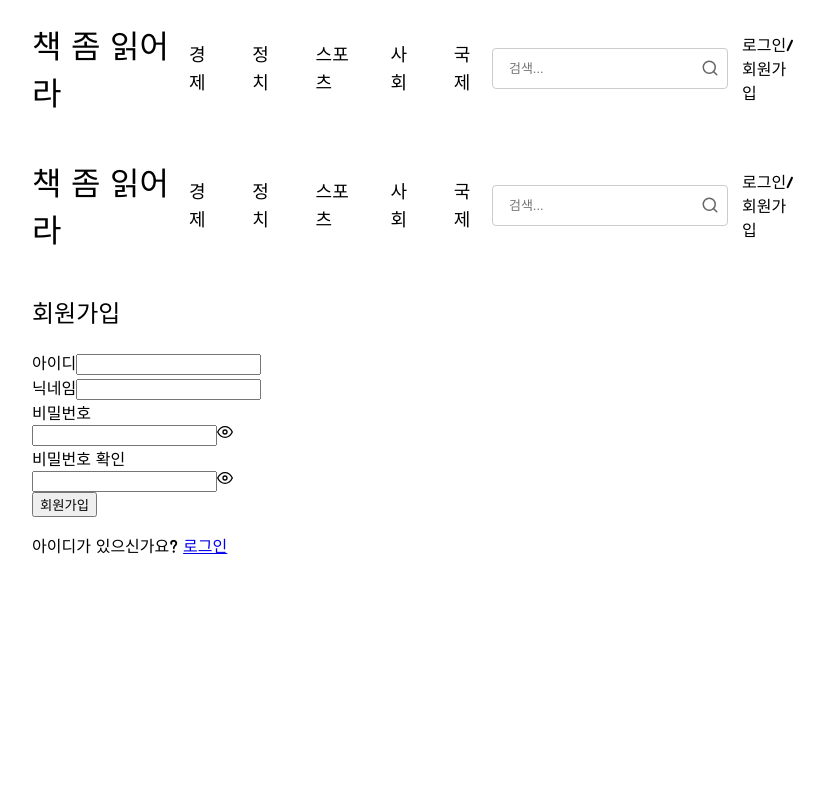
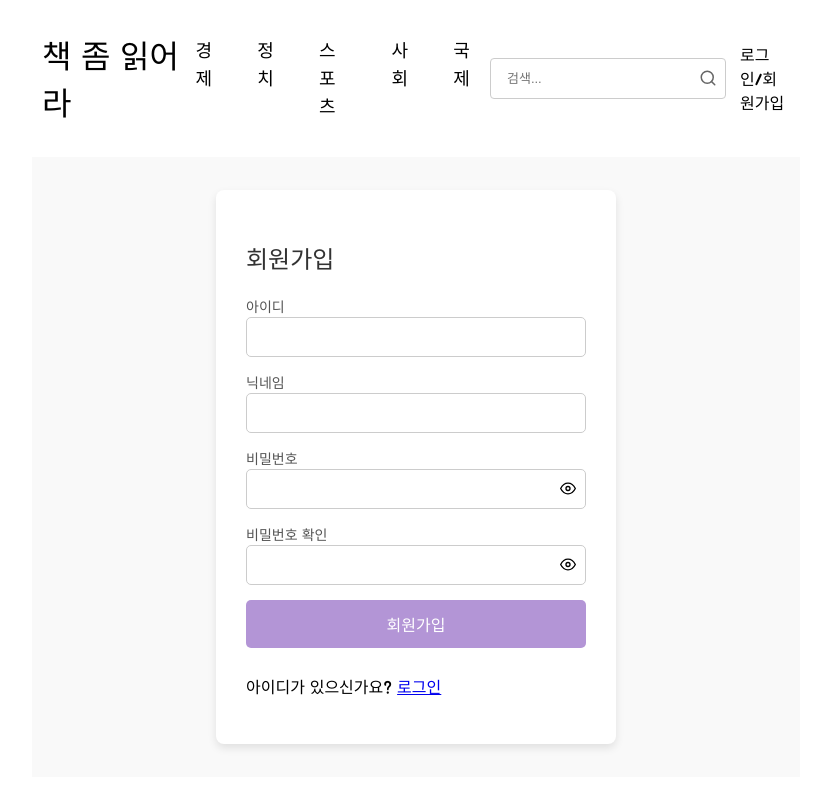
Before and after one commit to elevensheep/ApiProjectReact, a React (Create React App) app: page /signup in a window 1280 px wide. Shown: the top 790 px of the page, without its empty margins (224-1048 px from the left). Built offline with nearby package versions, Linux system fonts and the light colour scheme.

Commit message:
로그인/회원가입, 메인에 axios 적용

```diff
--- a/src/components/Banner.js
+++ b/src/components/Banner.js
@@ -47,7 +47,7 @@ const styles = {
 // 더미 데이터 (배너에 표시할 도서들)
 const books = [
     {
-        title: (<>소년이로 <br />(편혜영 소설집)</>),
+        title: "소년이온다다 <br />(편혜영 소설집)",
         img: "https://shopping-phinf.pstatic.net/main_3243615/32436154262.20221019142158.jpg",
         styles: { backgroundColor: "#222" },
         isbn : "9788932035338"
--- a/src/components/Header.js
+++ b/src/components/Header.js
@@ -1,24 +1,61 @@
-import React, { useState } from "react";
+import React, { useState, useEffect } from "react";
 import { Search, Bookmark, LogIn } from "lucide-react";
 import { Link, useNavigate } from "react-router-dom";
 import "./components.css";
+import axios from "axios";
 
 const styles = {
   wrapper: {
     backgroundColor: "white",
-      padding: "16px",
+    padding: "10px",
     display: "flex",
-      flexDirection : "row",
+    flexDirection: "row",
     justifyContent: "space-between",
     alignItems: "center",
     width: "100%",
-      padding : "0px"
-    }
+  },
 };
 
 function Header() {
   const [search, setSearch] = useState("");
+  const [isLoggedIn, setIsLoggedIn] = useState(false); // 로그인 상태
+
   const navigate = useNavigate();
+
+  // 🔍 로그인 상태 확인
+  useEffect(() => {
+    const checkLogin = async () => {
+      try {
+        await axios.get("http://localhost:8080/", {
+          withCredentials: true, // JWT 쿠키 포함
+        });
+        setIsLoggedIn(true);
+      } catch (error) {
+        setIsLoggedIn(false);
+      }
+    };
+
+    checkLogin();
+  }, []);
+
+  // 🔓 로그아웃 처리
+  const handleLogout = () => {
+    const logout = async () => {
+      try {
+        await axios.get("http://localhost:8080/logout", {
+          withCredentials: true,
+        });
+        setIsLoggedIn(false);
+        alert("로그아웃 되었습니다.");
+        navigate("/login");
+      } catch (error) {
+        console.error("로그아웃 실패:", error);
+        alert("로그아웃 중 오류가 발생했습니다.");
+      }
+    };
+
+    logout();
+  };
 
   // 검색 실행 함수 (Enter 및 아이콘 클릭 시 실행)
   const executeSearch = () => {
@@ -42,13 +79,25 @@ function Header() {
 
   return (
     <header className="header" style={styles.wrapper}>
-            <h1><Link to="/">책 좀 읽어라</Link></h1>
+      <h1>
+        <Link to="/">책 좀 읽어라</Link>
+      </h1>
       <ul className="nav-menu">
-                <li className="nav-item"><Link to="/category/politics">경제</Link></li>
-                <li className="nav-item"><Link to="/category/sports">정치</Link></li>
-                <li className="nav-item"><Link to="/category/economic">스포츠</Link></li>
-                <li className="nav-item"><Link to="/category/society">사회</Link></li>
-                <li className="nav-item"><Link to="/category/world">국제</Link></li>
+        <li className="nav-item">
+          <Link to="/category/politics">경제</Link>
+        </li>
+        <li className="nav-item">
+          <Link to="/category/sports">정치</Link>
+        </li>
+        <li className="nav-item">
+          <Link to="/category/economic">스포츠</Link>
+        </li>
+        <li className="nav-item">
+          <Link to="/category/society">사회</Link>
+        </li>
+        <li className="nav-item">
+          <Link to="/category/world">국제</Link>
+        </li>
       </ul>
 
       <nav className="nav">
@@ -61,12 +110,19 @@ function Header() {
             onKeyDown={handleSearch} // Enter 키 입력 시 검색
             className="search-input"
           />
-                    <Search className="search-icon" size={18} onClick={handleIconClick} /> {/* 🔥 아이콘 클릭 시 검색 실행 */}
+          <Search className="search-icon" size={18} onClick={handleIconClick} />{" "}
+          {/* 🔥 아이콘 클릭 시 검색 실행 */}
         </div>
         <div className="nav-links">
+          {isLoggedIn ? (
+            <button onClick={handleLogout} className="nav-link">
+              로그아웃
+            </button>
+          ) : (
             <Link to="/login" className="nav-link">
               <p>로그인/회원가입</p>
             </Link>
+          )}
         </div>
       </nav>
     </header>
--- a/src/components/Login.js
+++ b/src/components/Login.js
@@ -1,8 +1,9 @@
 import React, { useEffect, useState } from "react";
 import { Link, useLocation, useNavigate } from "react-router-dom";
 import { FiEye, FiEyeOff } from "react-icons/fi";
-// import "./main.css";
-import Header from "./Header";
+import "./components.css";
+import Footer from "./Footer";
+import axios from "axios";
 
 const Login = () => {
   const [userUuid, setUserUuid] = useState("");
@@ -19,7 +20,6 @@ const Login = () => {
       setErrorMessage("로그인 실패! 아이디 또는 비밀번호를 확인하세요.");
     }
   }, [location]);
-
   const handleSubmit = async (e) => {
     e.preventDefault();
 
@@ -29,44 +29,87 @@ const Login = () => {
     }
 
     try {
-      const response = await fetch("http://localhost:8080/login", {
-        method: "POST",
+      const response = await axios.post(
+        "http://localhost:8080/login",
+        {
+          userUuid,
+          userPassword,
+        },
+        {
           headers: {
             "Content-Type": "application/json",
           },
-        body: JSON.stringify({ userUuid, userPassword }),
-        credentials: "include", // 쿠키 기반 인증 유지
-      });
+          withCredentials: true, // 쿠키 포함 (세션 또는 JWT 쿠키 대응)
+        }
+      );
 
-      if (!response.ok) {
-        setErrorMessage("로그인 실패! 아이디 또는 비밀번호를 확인하세요.");
-        return;
-      }
-
-      // 응답이 JSON 형식이 아닐 경우 대비 (빈 응답 방지)
-      const text = await response.text();
-      const data = text ? JSON.parse(text) : {};
-
-      console.log("로그인 성공! JWT:", data.token);
+      // 성공 시 처리
+      console.log("로그인 성공! JWT:", response.data.token);
       alert("로그인 성공!");
       navigate("/");
 
     } catch (error) {
       console.error("서버 요청 오류:", error);
+
+      if (error.response?.status === 401) {
+        setErrorMessage("로그인 실패! 아이디 또는 비밀번호를 확인하세요.");
+      } else {
         setErrorMessage("서버 오류 발생! 관리자에게 문의하세요.");
+      }
     }
   };
 
+
+  // const handleSubmit = async (e) => {
+  //   e.preventDefault();
+
+  //   if (!userUuid || !userPassword) {
+  //     setErrorMessage("아이디와 비밀번호를 입력하세요.");
+  //     return;
+  //   }
+
+  //   try {
+  //     const response = await fetch("http://localhost:8080/login", {
+  //       method: "POST",
+  //       headers: {
+  //         "Content-Type": "application/json",
+  //       },
+  //       body: JSON.stringify({ userUuid, userPassword }),
+  //       credentials: "include", // 쿠키 기반 인증 유지
+  //     });
+
+  //     if (!response.ok) {
+  //       setErrorMessage("로그인 실패! 아이디 또는 비밀번호를 확인하세요.");
+  //       return;
+  //     }
+
+  //     // 응답이 JSON 형식이 아닐 경우 대비 (빈 응답 방지)
+  //     const text = await response.text();
+  //     const data = text ? JSON.parse(text) : {};
+
+  //     console.log("로그인 성공! JWT:", data.token);
+  //     alert("로그인 성공!");
+  //     navigate("/");
+  //   } catch (error) {
+  //     console.error("서버 요청 오류:", error);
+  //     setErrorMessage("서버 오류 발생! 관리자에게 문의하세요.");
+  //   }
+  // };
+
   return (
     <>
-      <Header />
+      <div className="login-page-wrapper">
         <div className="login-container">
-        <h2>로그인</h2>
-        {errorMessage && <div className="error-message">{errorMessage}</div>} {/* 에러 메시지 출력 */}
+          <h2 className="login-title">로그인</h2>
+          {errorMessage && (
+            <div className="error-message">{errorMessage}</div>
+          )}{" "}
+          {/* 에러 메시지 출력 */}
           <form onSubmit={handleSubmit} className="login-form">
             <div className="input-group">
               <label htmlFor="userUuid">아이디</label>
               <input
+                className="sign-input"
                 type="text"
                 id="userUuid"
                 value={userUuid}
@@ -78,23 +121,34 @@ const Login = () => {
               <label htmlFor="userPassword">비밀번호</label>
               <div className="password-wrapper">
                 <input
+                  className="sign-input"
                   type={showPassword ? "text" : "password"}
                   id="userPassword"
                   value={userPassword}
                   onChange={(e) => setUserPassword(e.target.value)}
                   required
                 />
-              <span className="password-eye-icon" onClick={() => setShowPassword(!showPassword)}>
+                <span
+                  className="password-eye-icon"
+                  onClick={() => setShowPassword(!showPassword)}
+                >
                   {showPassword ? <FiEyeOff /> : <FiEye />}
                 </span>
               </div>
             </div>
-          <button type="submit" className="login-btn">로그인</button>
+            <button type="submit" className="login-btn">
+              로그인
+            </button>
           </form>
-        <div className="signup-link">
-          <p>아직 회원이 아니신가요? <Link to="/signup">회원가입</Link></p>
+          <div className="sign-link">
+            <p>
+              아직 회원이 아니신가요? <Link to="/signup">회원가입</Link>
+            </p>
           </div>
         </div>
+      </div>
+      <Footer />
+
     </>
   );
 };
--- a/src/components/Signup.js
+++ b/src/components/Signup.js
@@ -2,9 +2,8 @@ import React, { useState } from "react";
 import { Link, useNavigate } from "react-router-dom";
 import { FiEye, FiEyeOff } from "react-icons/fi";
 import axios from "axios";
-// import './main.css';
+import './components.css';
 import Swal from 'sweetalert2';
-import Header from "./Header";
 
 const Signup = () => {
     const [userUuid, setUserUuid] = useState("");
@@ -20,30 +19,26 @@ const Signup = () => {
 
     const handleSubmit = async (e) => {
         e.preventDefault();
+
+        // 입력값 검증
         if (!userUuid || !userNickname || !userPassword || !confirmPassword) {
           setErrorMessage("모든 필드를 채워주세요.");
-        } else if (userPassword !== confirmPassword) {
+          return;
+        }
+
+        if (userPassword !== confirmPassword) {
           setPasswordMatchError("비밀번호가 일치하지 않습니다.");
-        } else {
+          return;
+        }
+
         try {
-                const response = await fetch("http://localhost:8080/signup", {
-                    method: "POST",
-                    headers: {
-                        "Content-Type": "application/json"
-                    },
-                    body: JSON.stringify({
-                        userUuid: userUuid,
-                        userNickname: userNickname,
-                        userPassword: userPassword
-                    })
+          const response = await axios.post("http://localhost:8080/signup", {
+            userUuid,
+            userNickname,
+            userPassword,
           });
 
-                if (!response.ok) {
-                    throw new Error("서버 응답 실패");
-                }
-
-                const data = await response.json();
-                console.log("회원가입 성공: ", data);
+          console.log("회원가입 성공:", response.data);
 
           Swal.fire({
             icon: "success",
@@ -51,22 +46,32 @@ const Signup = () => {
             showConfirmButton: false,
             timer: 1500
           });
+
+          navigate("/login");
+
         } catch (error) {
           console.error("회원가입 실패:", error);
+
+          let errorMsg = "회원가입에 실패했습니다.";
+
+          if (error.response?.status === 409) {
+            errorMsg = "이미 사용 중인 아이디 또는 닉네임입니다.";
+          } else if (error.response?.data?.message) {
+            errorMsg = error.response.data.message;
+          }
 
           Swal.fire({
             icon: "error",
             title: "회원가입 실패",
-                    text: error.message
+            text: errorMsg,
           });
-            }
-
         }
       };
 
+
+
     return (
-        <>
-            <Header />
+        <div className="signup-page-wrapper">
             <div className="signup-container">
                 <h2>회원가입</h2>
                 {errorMessage && <p className="error-message">{errorMessage}</p>}
@@ -75,6 +80,7 @@ const Signup = () => {
                     <div className="input-group">
                         <label htmlFor="userUuid">아이디</label>
                         <input
+                        className="sign-input"
                             type="text"
                             id="userUuid"
                             value={userUuid}
@@ -85,6 +91,7 @@ const Signup = () => {
                     <div className="input-group">
                         <label htmlFor="userNickname">닉네임</label>
                         <input
+                        className="sign-input"
                             type="text"
                             id="userNickname"
                             value={userNickname}
@@ -96,6 +103,7 @@ const Signup = () => {
                         <label htmlFor="userPassword">비밀번호</label>
                         <div className="password-wrapper">
                             <input
+                            className="sign-input"
                                 type={showPassword ? "text" : "password"}
                                 id="userPassword"
                                 value={userPassword}
@@ -111,6 +119,7 @@ const Signup = () => {
                         <label htmlFor="confirmPassword">비밀번호 확인</label>
                         <div className="password-wrapper">
                             <input
+                            className="sign-input"
                                 type={showConfirmPassword ? "text" : "password"}
                                 id="confirmPassword"
                                 value={confirmPassword}
@@ -126,11 +135,11 @@ const Signup = () => {
                         회원가입
                     </button>
                 </form>
-                <div className="signup-link">
+                <div className="sign-link">
                     <p>아이디가 있으신가요? <Link to="/login">로그인</Link></p>
                 </div>
             </div>
-        </>
+        </div>
     );
 };
 
--- a/src/components/components.css
+++ b/src/components/components.css
@@ -1,4 +1,8 @@
 /* 공통 스타일 */
+* {
+    box-sizing: border-box;
+}
+
 body {
     font-family: Arial, sans-serif;
     background-color: white;
@@ -208,3 +212,107 @@ footer {
     align-items: center;
     flex-direction: column;
 }
+
+/* 로그인 회원가입 */
+
+.login-page-wrapper, .signup-page-wrapper {
+    display: flex;
+    justify-content: center; /* 수평 중앙 정렬 */
+    flex-direction: column;
+    align-items: center;     /* 수직 중앙 정렬 */
+    height: calc(100vh - 180.2px); /* 전체 화면 높이에서 헤더, footer 높이 뺌 */
+    background-color: #f9f9f9; /* 선택 사항: 배경 색 */
+  }
+
+  .login-title {
+    text-align: center;
+    margin-bottom: 20px;
+  }
+
+  .input-group {
+    margin-bottom: 15px;
+  }
+
+  label {
+    font-size: 14px;
+    margin-bottom: 5px;
+    color: #555;
+  }
+
+  .sign-input {
+    padding: 10px;
+    font-size: 16px;
+    border: 1px solid #ccc;
+    border-radius: 5px;
+    width: 100%;
+  }
+
+  .sign-input:focus {
+    border-color: #b395d6;
+    outline: none;
+  }
+
+  button {
+    font-size: 16px;
+    border-radius: 5px;
+    cursor: pointer;
+    padding: 12px;
+    width: 100%;
+  }
+
+
+ /* 로그인 페이지 */
+ .login-container,
+ .signup-container {
+   background-color: #fff;
+   padding: 30px;
+   border-radius: 8px;
+   box-shadow: 0 4px 8px rgba(0, 0, 0, 0.1);
+   width: 100%;
+   max-width: 400px;
+ }
+
+ .login-btn,
+ .signup-btn {
+   background-color: #b395d6;
+   color: white;
+   border: none;
+ }
+
+ .login-btn:hover,
+ .signup-btn:hover {
+   background-color: #9f7fcb;
+ }
+
+ /* 회원가입 페이지에만 필요한 스타일 */
+ .error-message {
+   color: red;
+   font-size: 14px;
+   margin-bottom: 10px;
+ }
+
+ /* 추가적인 스타일 - 아이콘과 비밀번호 표시/숨기기 */
+ .password-wrapper {
+   position: relative;
+ }
+
+ .password-eye-icon {
+   position: absolute;
+   right: 10px;
+   top: 55%;
+   transform: translateY(-50%);
+   cursor: pointer;
+ }
+
+ /* 페이지 별 구분을 위한 클래스 */
+ .login-container h2 {
+   color: #333;
+ }
+
+ .signup-container h2 {
+   color: #333;
+ }
+
+ .sign-link {
+    padding-top: 10px;
+ }
--- a/src/mainPage/BookRecommendations.js
+++ b/src/mainPage/BookRecommendations.js
@@ -1,36 +1,54 @@
 import React, { useEffect, useState } from "react";
+import { useNavigate } from "react-router-dom";
 import axios from "axios";
 
 function BookList() {
   const [books, setBooks] = useState([]);
-  const [loading, setLoading] = useState(true); // 로딩 상태
+  const [loading, setLoading] = useState(true);
+  const [errorMessage, setErrorMessage] = useState(""); // ❗ 에러 메시지 상태 추가
+  const navigate = useNavigate();
 
   useEffect(() => {
-    // 비동기 함수 정의
     const fetchBooks = async () => {
       try {
-        const response = await axios.get("http://localhost:8080/"); // API 주소
-        setBooks(response.data); // 데이터 저장
+        const response = await axios.get("http://localhost:8080/", {
+          withCredentials: true,
+        });
+        setBooks(response.data);
       } catch (error) {
-        console.error("데이터 불러오기 실패:", error);
+        if (error.response?.status === 401 || error.response?.status === 403) {
+          alert("로그인이 필요합니다.");
+          navigate("/login");
+        } else if (error.response?.status === 404) {
+          setErrorMessage("📭 오늘의 추천 도서가 없습니다.");
+        } else {
+          console.error("❌ 도서 데이터 불러오기 실패:", error);
+          setErrorMessage("🚨 서버 오류가 발생했습니다. 잠시 후 다시 시도해 주세요.");
+        }
       } finally {
-        setLoading(false); // 로딩 종료
+        setLoading(false);
       }
     };
 
-    fetchBooks(); // 함수 호출
-  }, []);
+    fetchBooks();
+  }, [navigate]);
 
   if (loading) return <p>⏳ 불러오는 중...</p>;
 
   return (
     <div>
       <h2>📚 도서 목록</h2>
-      <ul>
-        {books.map((book) => (
-          <li key={book.isbn}>{book.title} - {book.author}</li>
-        ))}
-      </ul>
+      {errorMessage ? (
+        <p className="error-message">{errorMessage}</p> // 안내 메시지 표시
+      ) : (
+        <ul>
+          {books.map((book) => (
+            <li key={book.isbn}>
+              {book.title} - {book.author}
+            </li>
+          ))}
+        </ul>
+      )}
     </div>
   );
 }
--- a/src/mainPage/Main.js
+++ b/src/mainPage/Main.js
@@ -1,6 +1,9 @@
-import React from "react";
+import React, { useEffect } from "react";
 import Banner from "../components/Banner"; // ✅ `components` 폴더 안에 있는지 확인
 import BookRecommendation from "./BookRecommendations"; // ✅ `components` 폴더 안에 있는지 확인
+import axios from "axios";
+import { useNavigate } from "react-router-dom";
+
 
 const styles = {
     wrapper : {
@@ -11,6 +14,45 @@ const styles = {
 }
 
 function Main() {
+
+    const navigate = useNavigate();
+
+    useEffect(() => {
+        const checkAuth = async () => {
+          try {
+            const response = await axios.get("http://localhost:8080/", {
+              withCredentials: true,
+            });
+
+            console.log("✅ 인증 성공:", response.data);
+          } catch (error) {
+            if (error.response) {
+              // 서버에서 응답이 왔으나 상태코드가 401, 403 등
+              console.error("❌ 인증 실패 - 상태코드:", error.response.status);
+              if (error.response.status === 401 || error.response.status === 403) {
+                alert("로그인이 필요합니다.");
+                navigate("/login");
+              } else if(error.response.status === 404){
+                console.log("추천 도서가 없음");
+              }
+              else {
+                alert("서버 오류가 발생했습니다.");
+              }
+            } else if (error.request) {
+              // 요청은 보냈지만 응답이 없음 (서버 다운 등)
+              console.error("❌ 서버 응답 없음:", error.request);
+              alert("서버에 연결할 수 없습니다.");
+            } else {
+              // 요청 전에 에러 발생
+              console.error("❌ 요청 에러:", error.message);
+              alert("알 수 없는 오류가 발생했습니다.");
+            }
+          }
+        };
+
+        checkAuth();
+      }, [navigate]);
+
     return (
         <div style={styles.wrapper}>
             <Banner/> {/* 🔥 배너 추가 (항상 보이도록) */}
```
Also changed, not shown: 1 other file (tests, documents, lock files or other folders). Lines whose indentation alone changed are shown as unchanged.
